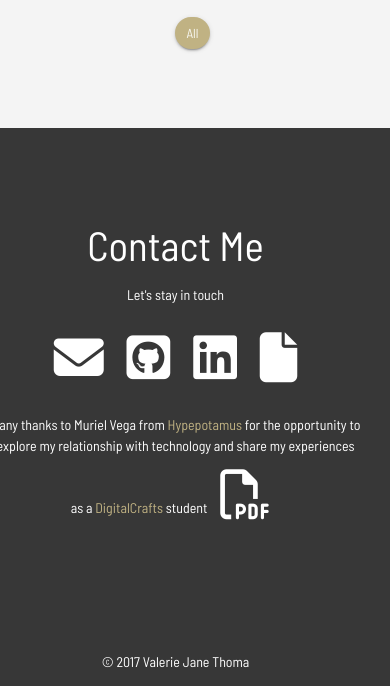
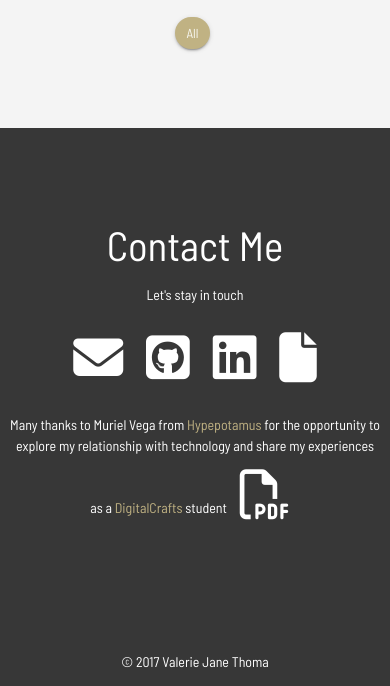
Before and after one commit to ValerieThoma/portfolio, a plain HTML site: page index.html in a window 390 px wide. Shown: the part 2150-2836 px from the top of the page. Drawn offline with nearby package versions, Linux system fonts and the light colour scheme; a web font is replaced by a local one.

Commit message:
mobile update

```diff
--- a/sass/styles.scss
+++ b/sass/styles.scss
@@ -35,6 +35,9 @@ $aluminium: #D9D9D9;
   }
   .icons{
 	width: 90% !important;
+  }
+  #contact{
+  	margin: auto !important;
   }
   .contact-icon{
 	font-size: 20px;
@@ -217,6 +220,7 @@ p{
 	h3{
 		color: white;
 	}
+	// margin: auto;
 }
 //////////////////FOOTER///////////////////////////
 .page-footer{
```
Also changed, not shown: index.html (+1 -1 lines), css/styles.css, 1 other file.
